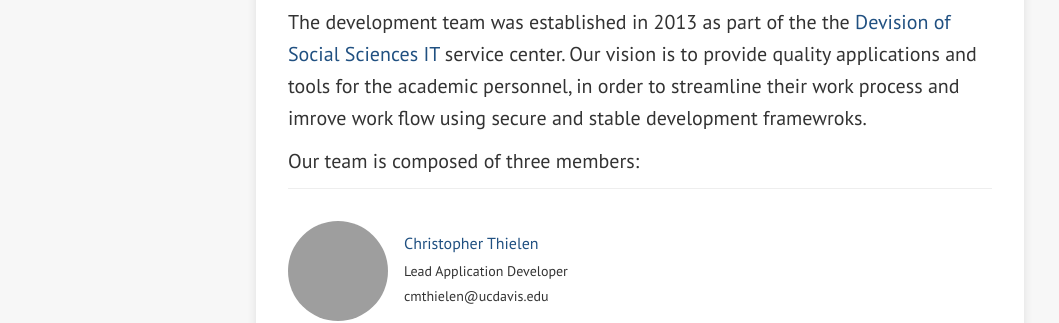
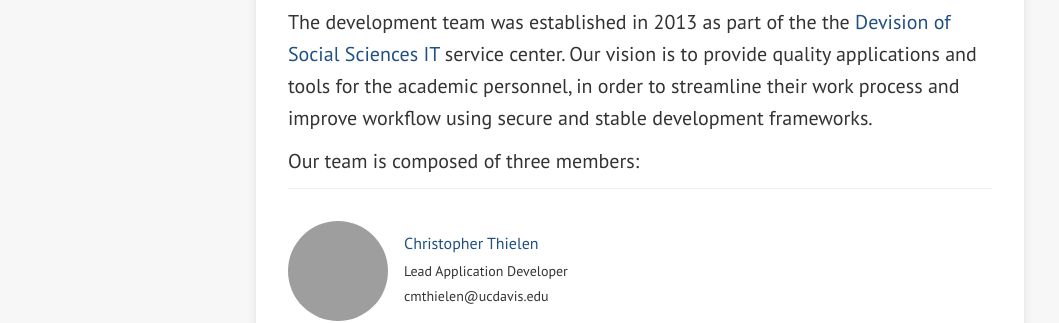
Before and after one commit to dssit/developers.dss.ucdavis.edu, a Jekyll site: the page built from about.md, in a window 1280 px wide. Shown: the part 660-983 px from the top of the page, without its empty margins (0-1059 px from the left). Built offline with Jekyll 4.4.1, drawn with Linux system fonts in a browser that asks for light colours; nearby versions of some CDN libraries; grey boxes are pictures that could not be loaded.

Commit message:
Spelling fixes

```diff
--- a/about.md
+++ b/about.md
@@ -6,7 +6,7 @@ banner_image: bowtux.jpg
 banner_image_alt: About us
 ---
 
-The development team was established in 2013 as part of the the [Devision of Social Sciences IT][dssit] service center. Our vision is to provide quality applications and tools for the academic personnel, in order to streamline their work process and imrove work flow using secure and stable development framewroks.
+The development team was established in 2013 as part of the the [Devision of Social Sciences IT][dssit] service center. Our vision is to provide quality applications and tools for the academic personnel, in order to streamline their work process and improve workflow using secure and stable development frameworks.
 
 Our team is composed of three members:
 
```
